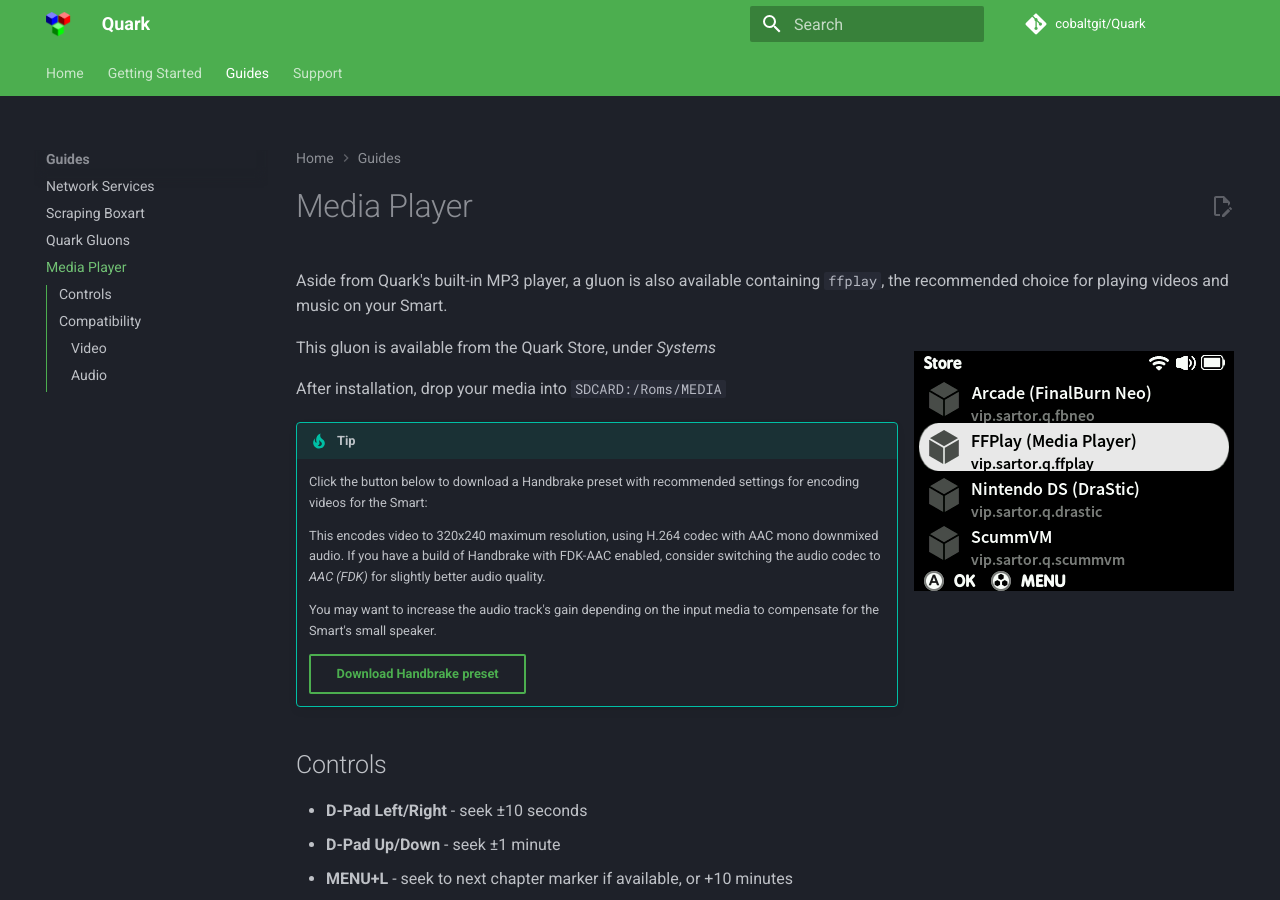
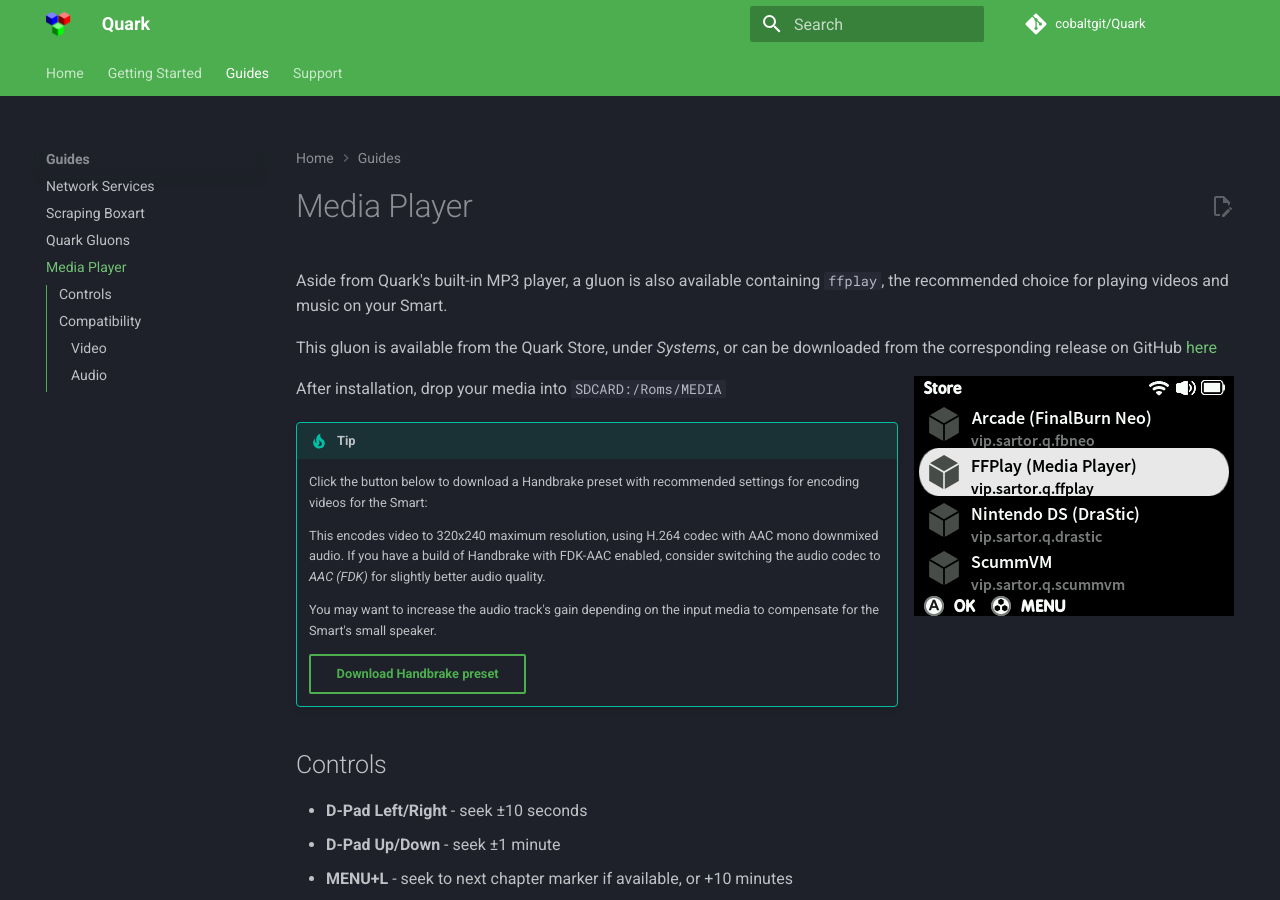
Before and after one commit to cobaltgit/Quark-Docs, an MkDocs documentation site: the page built from docs/guides/media.md, in a window 1280 px wide and 900 px high. Built offline with MkDocs 1.6.1 and Material for MkDocs 9.7.7, drawn with Linux system fonts in a browser that asks for light colours; comment, search, counter and statistics services are not loaded.

Commit message:
guides: ffplay: add GH release link

```diff
--- a/docs/guides/media.md
+++ b/docs/guides/media.md
@@ -2,7 +2,7 @@
 
 Aside from Quark's built-in MP3 player, a gluon is also available containing `ffplay`, the recommended choice for playing videos and music on your Smart.
 
-This gluon is available from the Quark Store, under *Systems*
+This gluon is available from the Quark Store, under *Systems*, or can be downloaded from the corresponding release on GitHub [here](https://github.com/cobaltgit/Quark-Gluons/releases/tag/systems)
 ![ffplay in Quark Store](../assets/img/store_ffplay.png){align=right}
 
 After installation, drop your media into `SDCARD:/Roms/MEDIA`
```
